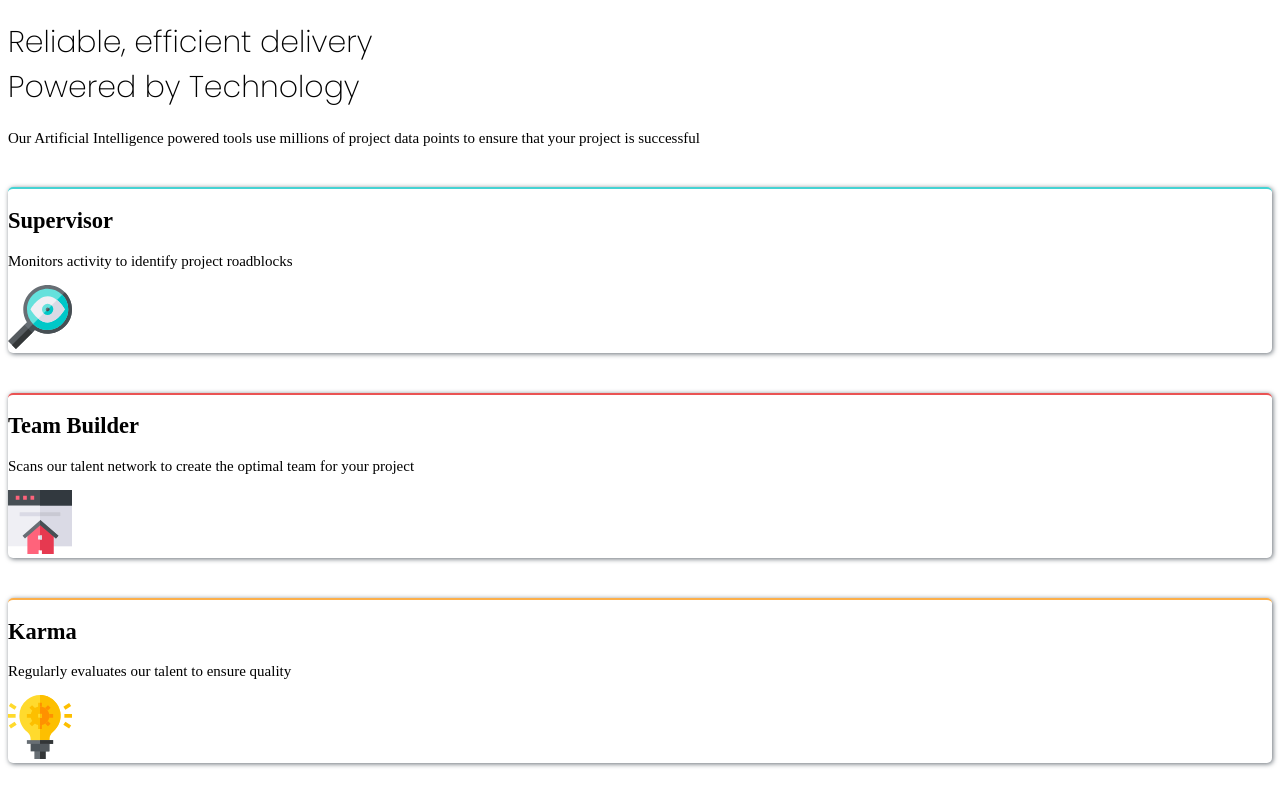
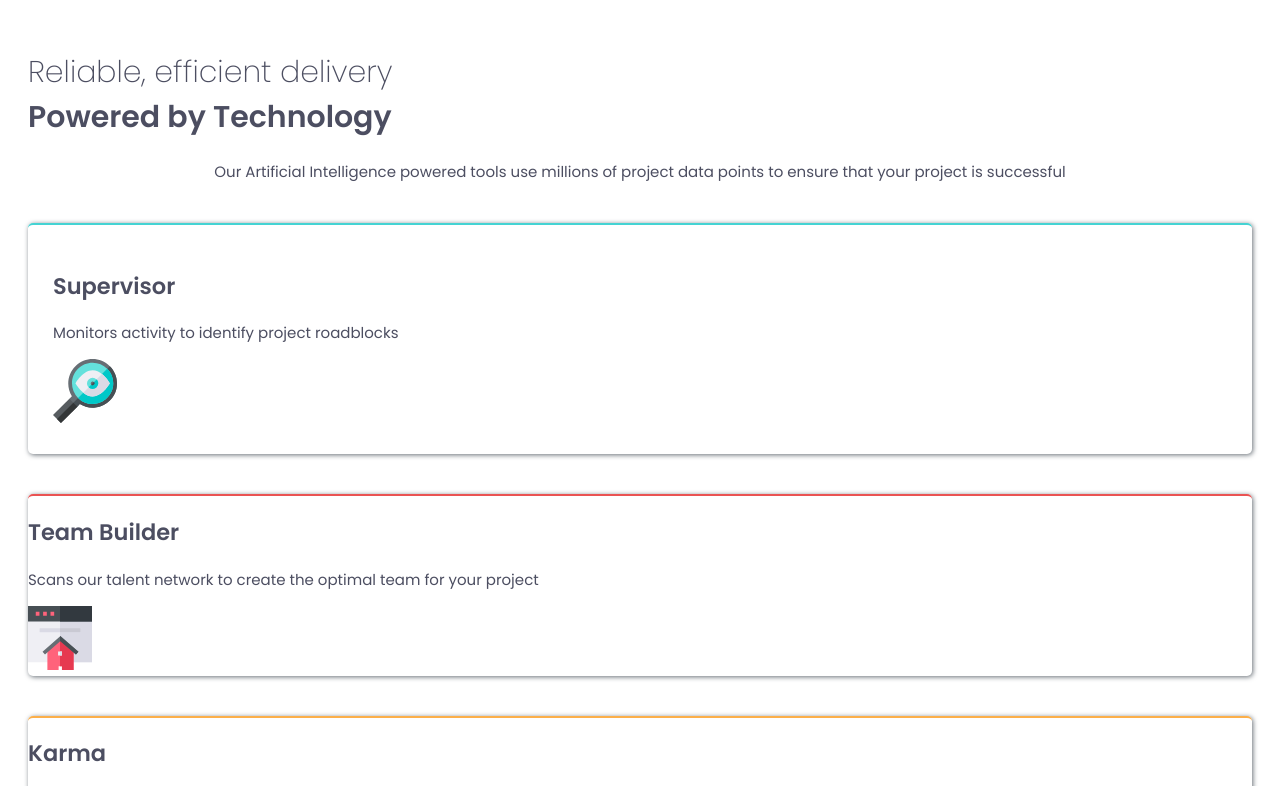
Before and after one commit to lawlawson/four-card-feature-section, a plain HTML site: page index.html in a window 1280 px wide. Shown: the top 786 px of the page. Drawn offline with Linux system fonts and the light colour scheme.

Commit message:
updated fonts and padding

```diff
--- a/index.html
+++ b/index.html
@@ -17,7 +17,7 @@
       <header>
         <h1>
           Reliable, efficient delivery <br />
-          Powered by Technology
+          <span class="heading-bold-text">Powered by Technology</span>
         </h1>
         <p>
           Our Artificial Intelligence powered tools use millions of project data
--- a/style.css
+++ b/style.css
@@ -34,13 +34,28 @@
   --clr-white: hsl(0, 0%, 100%);
 }
 
+.container {
+  margin: 20px;
+}
+
 body {
   font-size: 15px;
+  font-family: 'Poppins', sans-serif;
+  color: var(--clr-grey-500);
 }
 
 h1 {
-  font-family: 'Poppins', 'Segoe UI', Tahoma, Verdana, sans-serif;
   font-weight: 200;
+  margin-top: 50px;
+}
+
+header p {
+  text-align: center;
+}
+
+.heading-bold-text {
+  font-weight: 600;
+  color: var(--clr-grey-500);
 }
 
 /* card styles */
@@ -49,6 +64,10 @@ h1 {
   border-top: 2px solid var(--clr-cyan);
   box-shadow: 1px 1px 5px var(--clr-grey-400);
   border-radius: 5px;
+  padding: 25px;
+}
+
+.supervisor img {
 }
 
 .team-builder {
```
